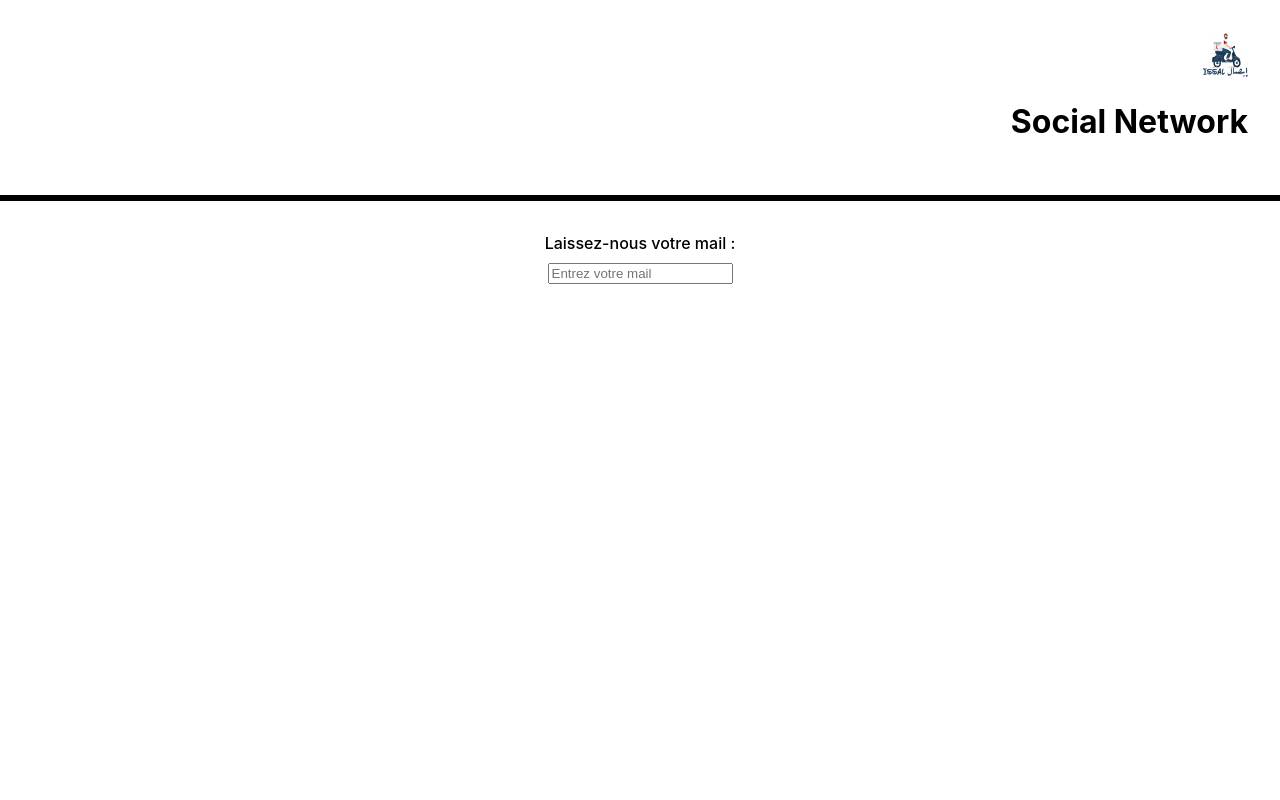
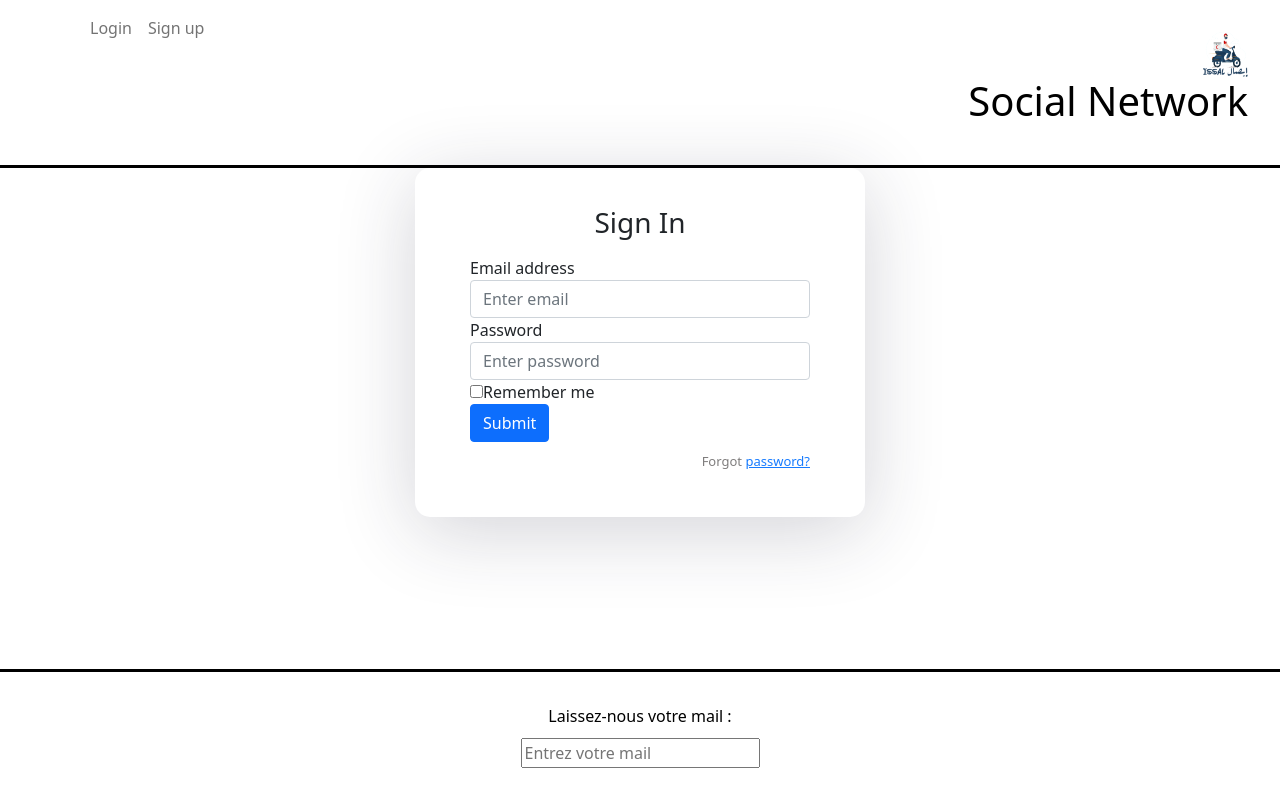
Before and after one commit to belgacemfaycel/Social-Network-React, a React (Create React App) app: page / in a window 1280 px wide. Built offline with nearby package versions, Linux system fonts and the light colour scheme.

Commit message:
add signin/signup page

```diff
--- a/package.json
+++ b/package.json
@@ -6,8 +6,10 @@
     "@testing-library/jest-dom": "^5.16.2",
     "@testing-library/react": "^12.1.4",
     "@testing-library/user-event": "^13.5.0",
+    "bootstrap": "^5.1.3",
     "react": "^17.0.2",
     "react-dom": "^17.0.2",
+    "react-router-dom": "^6.2.2",
     "react-scripts": "5.0.0",
     "web-vitals": "^2.1.4"
   },
--- a/src/components/App.js
+++ b/src/components/App.js
@@ -1,17 +1,25 @@
 
 import '../styles/App.css';
- import Header from './Header';
- import Footer from './Footer'
+import '../../node_modules/bootstrap/dist/css/bootstrap.min.css';
+ import Header from './public/Header';
+ import Footer from './public/Footer'
+ import Public from './public/public.component';
 
 function App() {
   return (
     <div className="App">
 			<Header>
-				<h1 className='lmj-title'>La maison jungle</h1>
+				<h1 className='lmj-title'>Social Network</h1>
 			</Header>
-      <div></div>
+      <div>
+      <Public />
+
+      </div>
+
       <Footer />
+
     </div>
+
   );
 }
 
--- a/src/components/Footer.js
+++ b/src/components/public/Footer.js
@@ -1,5 +1,5 @@
 import { useState } from 'react'
-import '../styles/Footer.css'
+import '../../styles/Footer.css'
 
 function Footer() {
 	const [inputValue, setInputValue] = useState('')
--- a/src/components/Header.js
+++ b/src/components/public/Header.js
@@ -1,5 +1,5 @@
-import '../styles/Header.css'
-import logo from '../assets/logo.png'
+import '../../styles/Header.css'
+import logo from '../../assets/logo.png'
 
 function Header() {
     const title = 'Social Network'
--- /dev/null
+++ b/src/components/public/login.component.js
@@ -0,0 +1,28 @@
+import React, { Component } from "react";
+export default class Login extends Component {
+    render() {
+        return (
+            <form>
+                <h3>Sign In</h3>
+                <div className="form-group">
+                    <label>Email address</label>
+                    <input type="email" className="form-control" placeholder="Enter email" />
+                </div>
+                <div className="form-group">
+                    <label>Password</label>
+                    <input type="password" className="form-control" placeholder="Enter password" />
+                </div>
+                <div className="form-group">
+                    <div className="custom-control custom-checkbox">
+                        <input type="checkbox" className="custom-control-input" id="customCheck1" />
+                        <label className="custom-control-label" htmlFor="customCheck1">Remember me</label>
+                    </div>
+                </div>
+                <button type="submit" className="btn btn-primary btn-block">Submit</button>
+                <p className="forgot-password text-right">
+                    Forgot <a href="#">password?</a>
+                </p>
+            </form>
+        );
+    }
+}
--- /dev/null
+++ b/src/components/public/public.component.js
@@ -0,0 +1,39 @@
+import React from 'react';
+import '../../../node_modules/bootstrap/dist/css/bootstrap.min.css';
+import { BrowserRouter as Router, Routes, Route, Link } from "react-router-dom";
+import Login from "./login.component";
+import SignUp from "./signup.component";
+import '../../styles/Public.css';
+
+function Public() {
+  return (
+    <><div className="App">
+          <nav className="navbar navbar-expand-lg navbar-light fixed-top">
+              <div className="container">
+
+                  <div className="collapse navbar-collapse" id="navbarTogglerDemo02">
+                      <ul className="navbar-nav ml-auto">
+                          <li className="nav-item">
+                              <Link className="nav-link" to={"/sign-in"}>Login</Link>
+                          </li>
+                          <li className="nav-item">
+                              <Link className="nav-link" to={"/sign-up"}>Sign up</Link>
+                          </li>
+                      </ul>
+                  </div>
+              </div>
+          </nav>
+      </div><div className="auth-wrapper">
+              <div className="auth-inner">
+                  <Routes>
+                      <Route exact path='/' element={<Login />} />
+                      <Route path="/sign-in" element={<Login />} />
+                      <Route path="/sign-up" element={<SignUp />} />
+                  </Routes>
+              </div>
+          </div></>
+
+
+  );
+}
+export default Public;
--- /dev/null
+++ b/src/components/public/signup.component.js
@@ -0,0 +1,30 @@
+import React, { Component } from "react";
+export default class SignUp extends Component {
+    render() {
+        return (
+            <form>
+                <h3>Sign Up</h3>
+                <div className="form-group">
+                    <label>First name</label>
+                    <input type="text" className="form-control" placeholder="First name" />
+                </div>
+                <div className="form-group">
+                    <label>Last name</label>
+                    <input type="text" className="form-control" placeholder="Last name" />
+                </div>
+                <div className="form-group">
+                    <label>Email address</label>
+                    <input type="email" className="form-control" placeholder="Enter email" />
+                </div>
+                <div className="form-group">
+                    <label>Password</label>
+                    <input type="password" className="form-control" placeholder="Enter password" />
+                </div>
+                <button type="submit" className="btn btn-primary btn-block">Sign Up</button>
+                <p className="forgot-password text-right">
+                    Already registered <a href="#">sign in?</a>
+                </p>
+            </form>
+        );
+    }
+}
--- a/src/index.js
+++ b/src/index.js
@@ -3,11 +3,15 @@ import ReactDOM from 'react-dom';
 import './index.css';
 import App from './components/App';
 import reportWebVitals from './reportWebVitals';
+import { BrowserRouter } from "react-router-dom";
 
 ReactDOM.render(
   <React.StrictMode>
+  <BrowserRouter>
     <App />
-  </React.StrictMode>,
+  </BrowserRouter>
+</React.StrictMode>,
+
   document.getElementById('root')
 );
 
--- a/src/styles/Footer.css
+++ b/src/styles/Footer.css
@@ -7,6 +7,11 @@
 	flex-direction: column;
 	align-items: center;
 	font-weight: 500;
+	position: fixed;
+    bottom: 0px;
+    left: 0px;
+    right: 0px;
+    margin-bottom: 0px;
 }
 
 .lmj-footer-elem {
--- /dev/null
+++ b/src/styles/Public.css
@@ -0,0 +1,40 @@
+
+.auth-wrapper {
+  display: flex;
+  justify-content: center;
+  flex-direction: column;
+  text-align: left;
+}
+.auth-inner {
+  width: 450px;
+  margin: auto;
+  background: #ffffff;
+  box-shadow: 0px 14px 80px rgba(34, 35, 58, 0.2);
+  padding: 40px 55px 45px 55px;
+  border-radius: 15px;
+  transition: all .3s;
+}
+.auth-wrapper .form-control:focus {
+  border-color: #167bff;
+  box-shadow: none;
+}
+.auth-wrapper h3 {
+  text-align: center;
+  margin: 0;
+  line-height: 1;
+  padding-bottom: 20px;
+}
+.custom-control-label {
+  font-weight: 400;
+}
+.forgot-password,
+.forgot-password a {
+  text-align: right;
+  font-size: 13px;
+  padding-top: 10px;
+  color: #7f7d7d;
+  margin: 0;
+}
+.forgot-password a {
+  color: #167bff;
+}
```
Also changed, not shown: src/index.css (line endings or trailing spaces), 1 other file (tests, documents, lock files or other folders).
